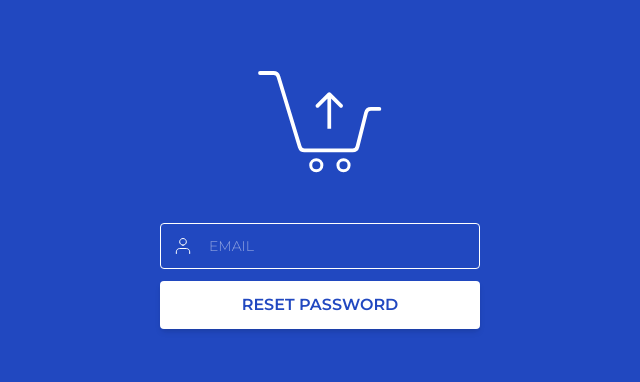
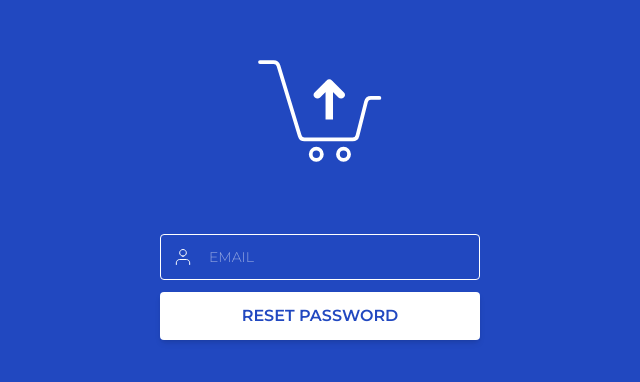
Before and after one commit to Muhammad-Huzaifa24/ToDos-Frontend, a React (Vite) app: page /forgot-password in a window 1280 px wide. Shown: the part 200-582 px from the top of the page, without its empty margins (320-960 px from the left). Built offline with nearby package versions, Linux system fonts and the light colour scheme.

Commit message:
update forgot password page for not showing image

```diff
--- a/src/pages/ForgotPssword.jsx
+++ b/src/pages/ForgotPssword.jsx
@@ -6,6 +6,7 @@ import PasswordForm from "../components/User/PasswordForm";
 import { useSendOTP, useVerifyOTP, useResetPassword } from "../hooks/useUser";
 import {showErrorToast, showSuccessToast} from "../utils/toast-messages"
 import { useNavigate } from "react-router-dom";
+import FormLogo from "../components/svg/form-logo";
 
 const ForgotPassword = () => {
   const navigate = useNavigate()
@@ -85,11 +86,11 @@ const ForgotPassword = () => {
 
   return (
     <div className="min-w-sm min-h-screen flex items-center justify-center bg-[#2148C0] relative overflow-hidden">
-      <img
+      {/* <img
         src="/src/assets/login-bg.svg"
         alt=""
         className="absolute inset-0 w-full h-full object-cover hidden md:block"
-      />
+      /> */}
       {/* Back Button (only visible if step > 1) */}
       {step > 1 && (
         <button
@@ -101,7 +102,8 @@ const ForgotPassword = () => {
       )}
 
       <div className="flex items-center flex-col z-20 w-[320px]">
-        <img src="/src/assets/login-logo.svg" alt="" className="mb-[50px]" />
+        <FormLogo className='mb-[71.15px]'/>
+        {/* <img src="/src/assets/login-logo.svg" alt="" className="mb-[50px]" /> */}
 
         {step === 1 && <EmailForm email={email} setEmail={setEmail} onSubmit={handleEmailSubmit} isLoading={isSendingOTP} />}
         {step === 2 && <OTPForm otp={otp} setOtp={setOtp} onSubmit={handleOtpSubmit} isLoading={isVerifyingOTP} />}
```
